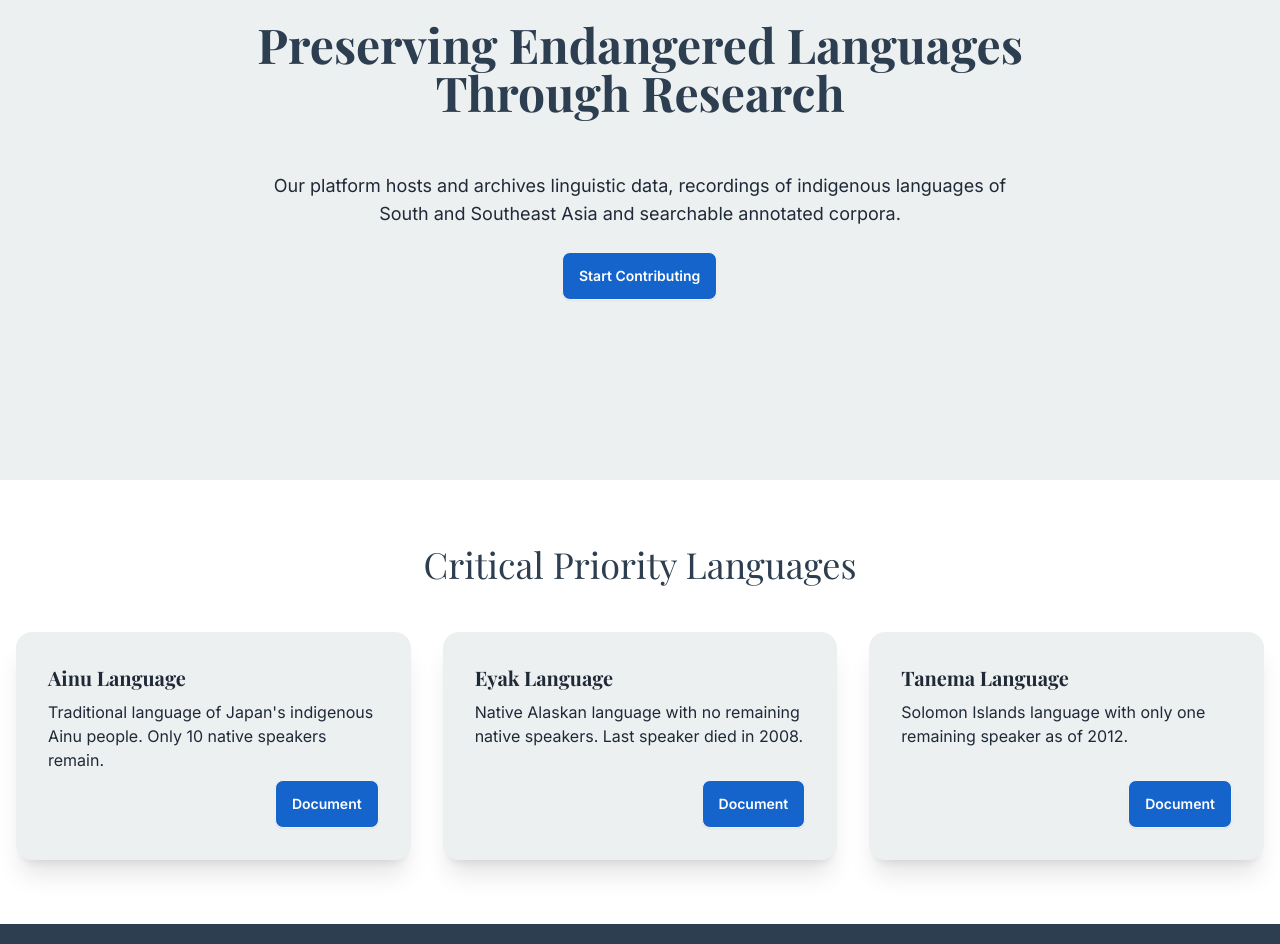
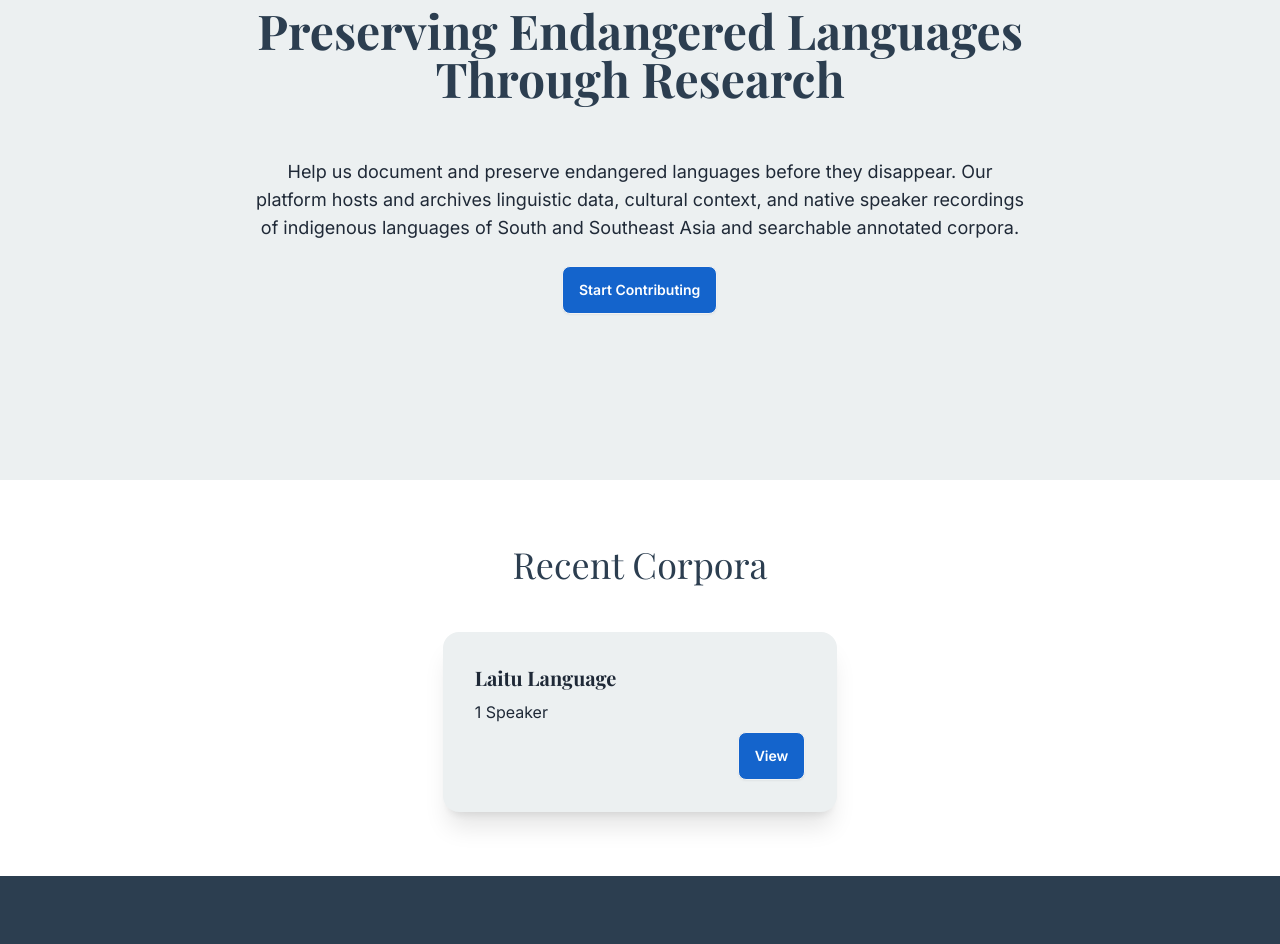
Before and after one commit to asifm91/corpus-web, a SvelteKit app: page / in a window 1280 px wide. Shown: the part 160-1104 px from the top of the page. Built offline with nearby package versions, Linux system fonts and the light colour scheme.

Commit message:
Fixed a few words on the homepage according to feedback

```diff
--- a/src/routes/+page.svelte
+++ b/src/routes/+page.svelte
@@ -118,9 +118,10 @@
         Preserving Endangered Languages Through Research
       </h1>
       <p class="py-6 text-lg" data-aos="fade-up" data-aos-delay="200">
-        Our platform hosts and archives linguistic data, recordings of
-        indigenous languages of South and Southeast Asia and searchable
-        annotated corpora.
+        Help us document and preserve endangered languages before they
+        disappear. Our platform hosts and archives linguistic data, cultural
+        context, and native speaker recordings of indigenous languages of South
+        and Southeast Asia and searchable annotated corpora.
       </p>
       <button
         class="btn"
@@ -139,62 +140,27 @@
       class="text-4xl font-display text-primary text-center mb-12"
       data-aos="fade-up"
     >
-      Critical Priority Languages
+      Recent Corpora
     </h2>
     <div class="grid grid-cols-1 md:grid-cols-3 gap-8">
       <!-- Corpus Card 1 -->
+       <div></div>
       <div
         class="card bg-neutral shadow-xl"
         data-aos="fade-up"
         data-aos-delay="100"
       >
         <div class="card-body">
-          <h3 class="card-title font-display">Ainu Language</h3>
-          <p>
-            Traditional language of Japan's indigenous Ainu people. Only 10
-            native speakers remain.
-          </p>
+          <h3 class="card-title font-display">Laitu Language</h3>
+          <p>1 Speaker</p>
           <div class="card-actions justify-end">
-            <button class="btn" style="background-color: #1464CC; color: white;"
-              >Document</button
+            <a
+              href="/corpora/laitu/"
+              class="btn"
+              style="background-color: #1464CC; color: white;"
             >
-          </div>
-        </div>
-      </div>
-      <!-- Corpus Card 2 -->
-      <div
-        class="card bg-neutral shadow-xl"
-        data-aos="fade-up"
-        data-aos-delay="200"
-      >
-        <div class="card-body">
-          <h3 class="card-title font-display">Eyak Language</h3>
-          <p>
-            Native Alaskan language with no remaining native speakers. Last
-            speaker died in 2008.
-          </p>
-          <div class="card-actions justify-end">
-            <button class="btn" style="background-color: #1464CC; color: white;"
-              >Document</button
-            >
-          </div>
-        </div>
-      </div>
-      <!-- Corpus Card 3 -->
-      <div
-        class="card bg-neutral shadow-xl"
-        data-aos="fade-up"
-        data-aos-delay="300"
-      >
-        <div class="card-body">
-          <h3 class="card-title font-display">Tanema Language</h3>
-          <p>
-            Solomon Islands language with only one remaining speaker as of 2012.
-          </p>
-          <div class="card-actions justify-end">
-            <button class="btn" style="background-color: #1464CC; color: white;"
-              >Document</button
-            >
+              View
+            </a>
           </div>
         </div>
       </div>
@@ -247,7 +213,7 @@
 <section class="py-16 bg-base-100">
   <div class="container mx-auto px-4">
     <h2 class="text-4xl font-display text-center mb-12" data-aos="fade-up">
-      Endangered Languages by Region
+      Indigenous languages of South and Southeast Asia
     </h2>
 
     <!-- Languages Grid -->
```
